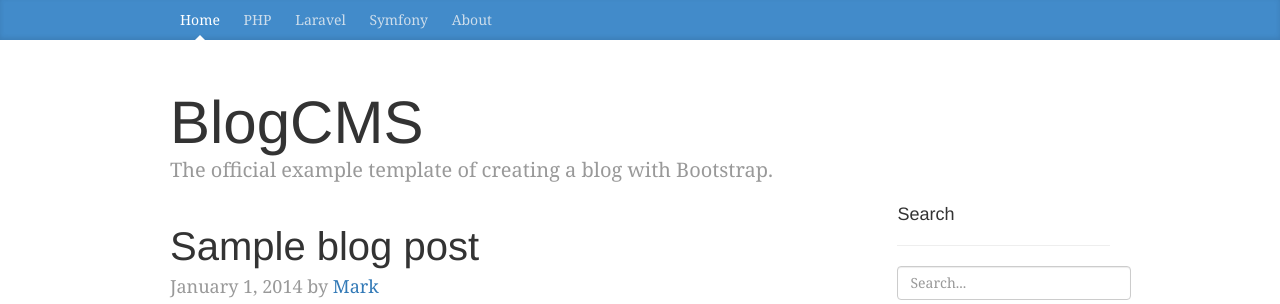
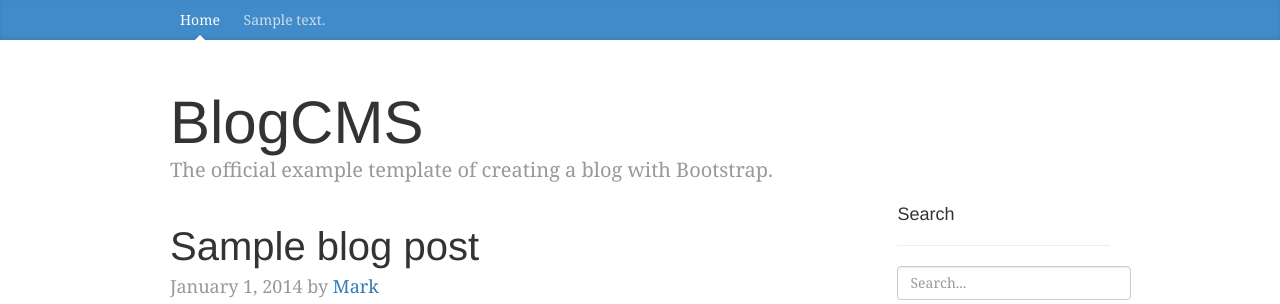
Before and after one commit to town-chen/blogCMS, a PHP site: page /index.php in a window 1280 px wide. Shown: the top 304 px of the page. Run offline with PHP 8.4, Linux system fonts and the light colour scheme; tables that the repository leaves empty or names only in its code hold one stand-in row (values such as "Sample post").

Commit message:
修改动态页面导航

```diff
--- a/includes/header.php
+++ b/includes/header.php
@@ -1,6 +1,10 @@
 <?php
   include("includes/config.php");
   include("includes/db.php");
+
+  $query = "SELECT * FROM categories";
+
+  $categories = $db->query($query);
 
  ?>
 
@@ -42,11 +46,19 @@
     <div class="blog-masthead">
       <div class="container">
         <nav class="blog-nav">
+          <?php if(isset($_GET['category'])) { ?>
+            <a class="blog-nav-item" href="index.php">Home</a>
+          <?php }else { ?>
           <a class="blog-nav-item active" href="#">Home</a>
-          <a class="blog-nav-item" href="#">PHP</a>
-          <a class="blog-nav-item" href="#">Laravel</a>
-          <a class="blog-nav-item" href="#">Symfony</a>
-          <a class="blog-nav-item" href="#">About</a>
+          <?php } ?>
+          <?php if($categories->num_rows > 0) {
+            while($row = $categories->fetch_assoc()){
+              if(isset($_GET['category']) && $row['id'] == $_GET['category'] ) {
+            ?>
+            <a class="blog-nav-item active" href="index.php?category=<?php echo $row['id']; ?>"><?php echo $row['text']; ?></a>
+            <?php }else { ?>
+              <a class="blog-nav-item" href="index.php?category=<?php echo $row['id']; ?>"><?php echo $row['text']; ?></a>
+          <?php } } } ?>
         </nav>
       </div>
     </div>
```
